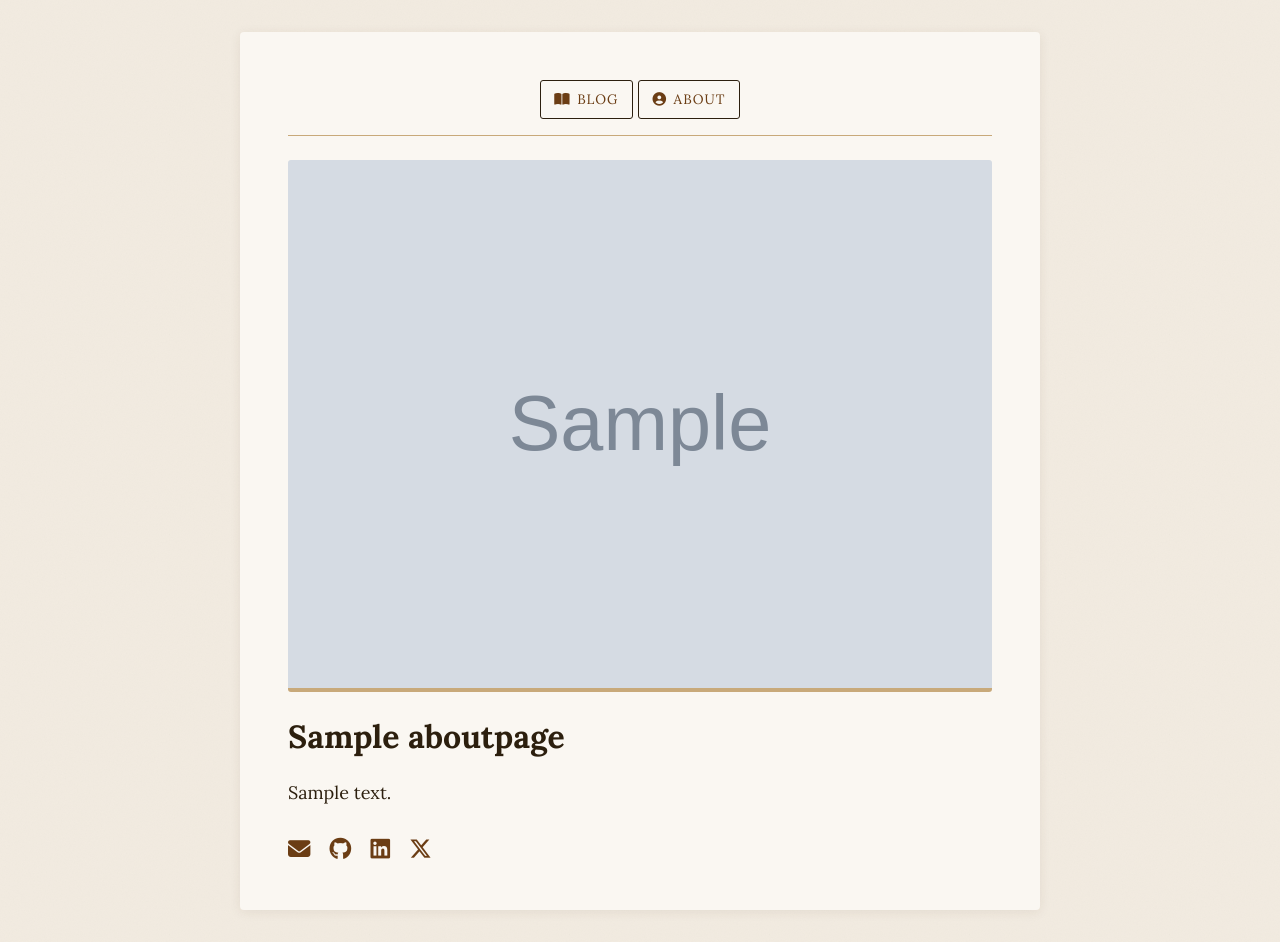
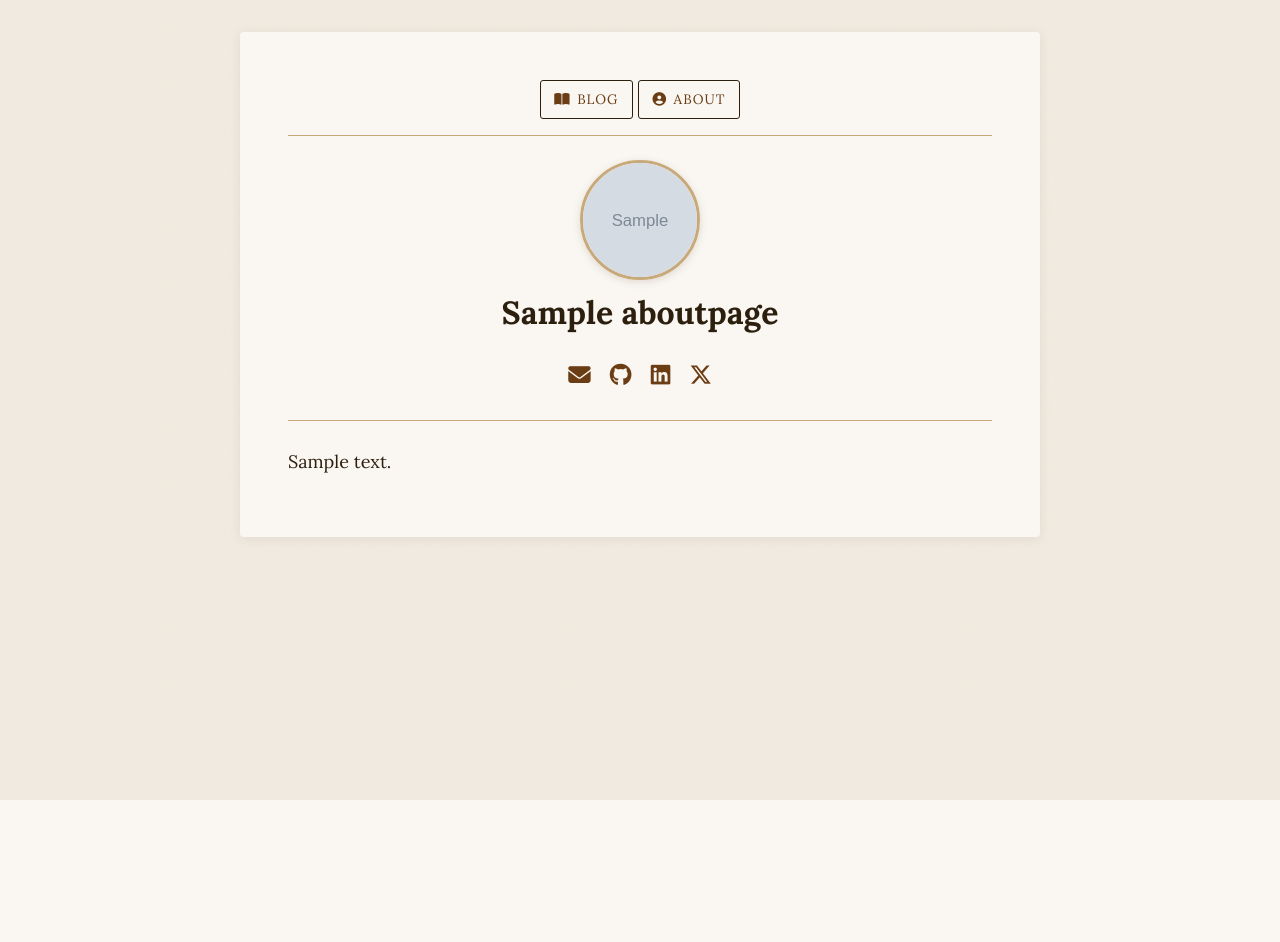
Before and after one commit to kamalfarahani/blog, a Django app: page /about/ in a window 1280 px wide. After the commit the page ends 800 px from the top, so only its background shows below. Run offline with Django 5.2, Linux system fonts and the light colour scheme; tables that the repository leaves empty hold one stand-in row (values such as "Sample post"); grey boxes marked "Sample" are stand-in pictures.

Commit message:
feat: implement new About page and enhance styling across templates
- Created a new About page template with improved layout and links
- Added base template for consistent structure across pages
- Introduced new CSS styles for better visual presentation
- Removed outdated About page template and associated files
- Updated settings for consistent quote usage in Python files

```diff
--- a/pages/templates/pages/about.html
+++ /dev/null
@@ -1,25 +0,0 @@
-{% extends 'posts/base.html' %}
-
-{% block title %}About{% endblock %}
-
-{% block content %}
-{% if page %}
-<article>
-  {% if page.photo %}
-  <img class="post-image" src="{{ page.photo.url }}" alt="{{ page.name }}" />
-  {% endif %}
-  <h1>{{ page.name }}</h1>
-  <div class="post-body">{{ page.bio|linebreaks }}</div>
-  {% if page.email or page.github_url or page.linkedin_url or page.twitter_url %}
-  <div class="about-links">
-    {% if page.email %}<a href="mailto:{{ page.email }}" aria-label="Email"><i class="fa-solid fa-envelope"></i></a>{% endif %}
-    {% if page.github_url %}<a href="{{ page.github_url }}" aria-label="GitHub"><i class="fa-brands fa-github"></i></a>{% endif %}
-    {% if page.linkedin_url %}<a href="{{ page.linkedin_url }}" aria-label="LinkedIn"><i class="fa-brands fa-linkedin"></i></a>{% endif %}
-    {% if page.twitter_url %}<a href="{{ page.twitter_url }}" aria-label="Twitter / X"><i class="fa-brands fa-x-twitter"></i></a>{% endif %}
-  </div>
-  {% endif %}
-</article>
-{% else %}
-<p>Coming soon.</p>
-{% endif %}
-{% endblock %}
--- /dev/null
+++ b/static/pages/style.css
@@ -0,0 +1,22 @@
+.about-header {
+  display: flex;
+  flex-direction: column;
+  align-items: center;
+  text-align: center;
+  padding-bottom: 1.5rem;
+  margin-bottom: 1.5rem;
+  border-bottom: 1px solid #c8a97a;
+}
+
+.about-header h1 {
+  margin: 0.75rem 0 0.25rem;
+}
+
+.about-image {
+  width: 120px;
+  height: 120px;
+  border-radius: 50%;
+  object-fit: cover;
+  border: 3px solid #c8a97a;
+  box-shadow: 0 2px 8px rgba(80, 50, 20, 0.15);
+}
--- /dev/null
+++ b/templates/pages/about.html
@@ -0,0 +1,32 @@
+{% extends 'posts/base.html' %}
+{% load static %}
+
+{% block extra_css %}
+<link rel="stylesheet" href="{% static 'pages/style.css' %}" />
+{% endblock %}
+
+{% block title %}About{% endblock %}
+
+{% block content %}
+{% if page %}
+<article>
+  <div class="about-header">
+    {% if page.photo %}
+    <img class="about-image" src="{{ page.photo.url }}" alt="{{ page.name }}" />
+    {% endif %}
+    <h1>{{ page.name }}</h1>
+    {% if page.email or page.github_url or page.linkedin_url or page.twitter_url %}
+    <div class="about-links">
+      {% if page.email %}<a href="mailto:{{ page.email }}" aria-label="Email"><i class="fa-solid fa-envelope"></i></a>{% endif %}
+      {% if page.github_url %}<a href="{{ page.github_url }}" aria-label="GitHub"><i class="fa-brands fa-github"></i></a>{% endif %}
+      {% if page.linkedin_url %}<a href="{{ page.linkedin_url }}" aria-label="LinkedIn"><i class="fa-brands fa-linkedin"></i></a>{% endif %}
+      {% if page.twitter_url %}<a href="{{ page.twitter_url }}" aria-label="Twitter / X"><i class="fa-brands fa-x-twitter"></i></a>{% endif %}
+    </div>
+    {% endif %}
+  </div>
+  <div class="post-body">{{ page.bio|linebreaks }}</div>
+</article>
+{% else %}
+<p>Coming soon.</p>
+{% endif %}
+{% endblock %}
--- a/posts/templates/posts/base.html
+++ b/templates/posts/base.html
@@ -9,7 +9,8 @@
     <link rel="preconnect" href="https://fonts.gstatic.com" crossorigin />
     <link href="https://fonts.googleapis.com/css2?family=Lora:ital,wght@0,400;0,700;1,400&display=swap" rel="stylesheet" />
     <link rel="stylesheet" href="https://cdn.jsdelivr.net/npm/@fortawesome/fontawesome-free@6/css/all.min.css" />
-    <link rel="stylesheet" href="{% static 'posts/style.css' %}" />
+    <link rel="stylesheet" href="{% static 'base/styles.css' %}" />
+    {% block extra_css %}{% endblock %}
   </head>
   <body>
     <div class="content-card">
```
Also changed, not shown: blog/settings.py (+40 -38 lines), static/base/styles.css (renamed from posts/static/posts/style.css), static/posts/style.css (added), templates/posts/post_detail.html (renamed from posts/templates/posts/post_detail.html), templates/posts/post_list.html (renamed from posts/templates/posts/post_list.html).
